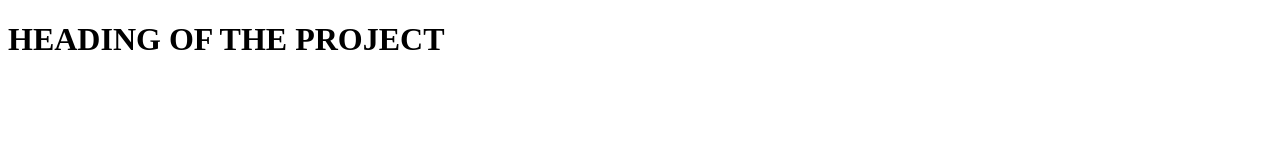
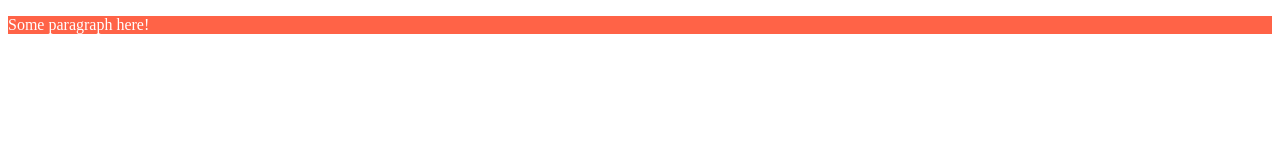
Before and after one commit to gmayuryadav/test-angular-project, a website: page index.html in a window 1280 px wide. Drawn offline with nearby package versions, Linux system fonts and the light colour scheme.

Commit message:
add boilerplate jquery snippet

```diff
--- a/index.html
+++ b/index.html
@@ -8,9 +8,10 @@
 </head>
 <body>
   <div id="wrapper">
-    <h1>HEADING OF THE PROJECT</h1>
+    <p>Some paragraph here!</p>
   </div>
   <script src="bower_components/jquery/dist/jquery.min.js"></script>
   <script src="bower_components/angular/angular.min.js"></script>
+  <script src="js/app.js"></script>
 </body>
 </html>
--- /dev/null
+++ b/js/app.js
@@ -0,0 +1,6 @@
+$(document).ready(function() {
+  $('p').css({
+    backgroundColor: 'tomato',
+    color: 'white'
+  });
+})
```
